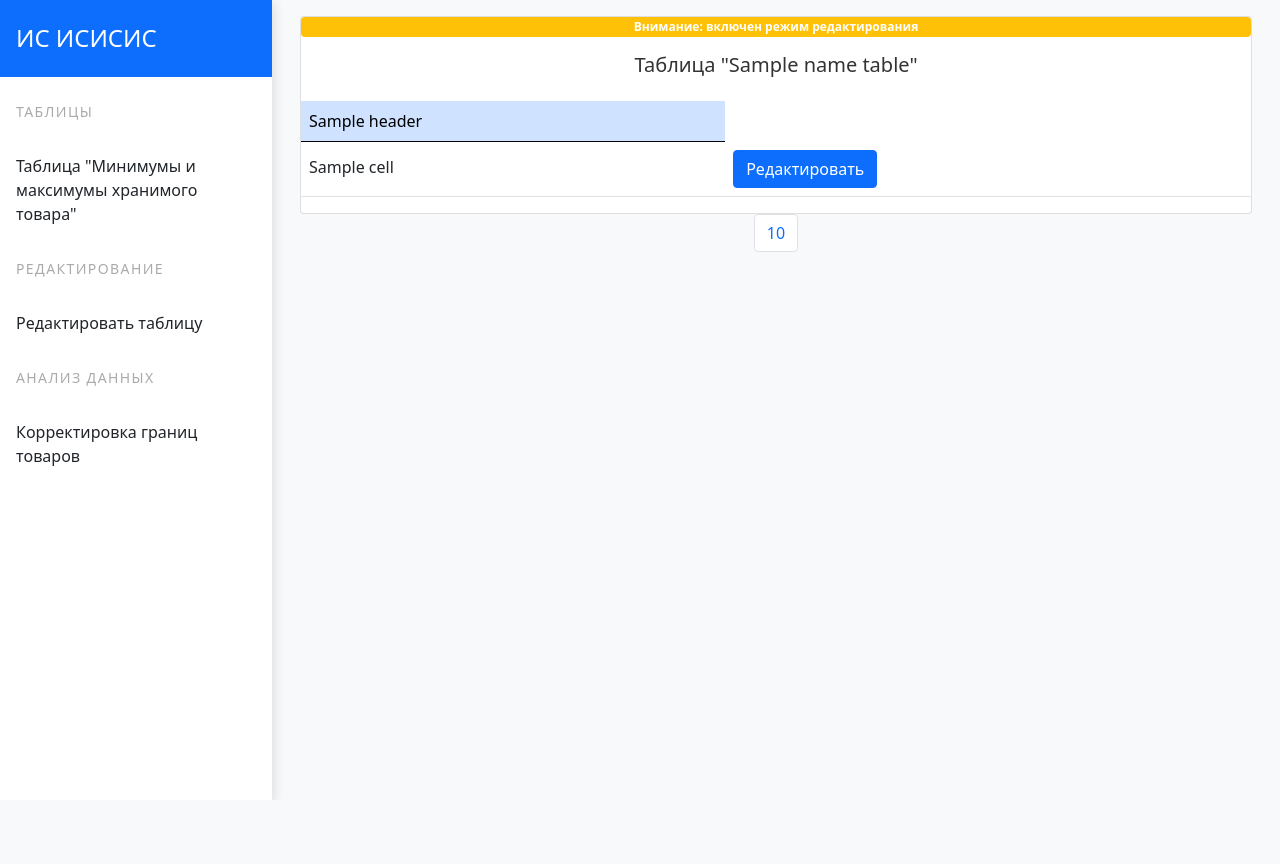
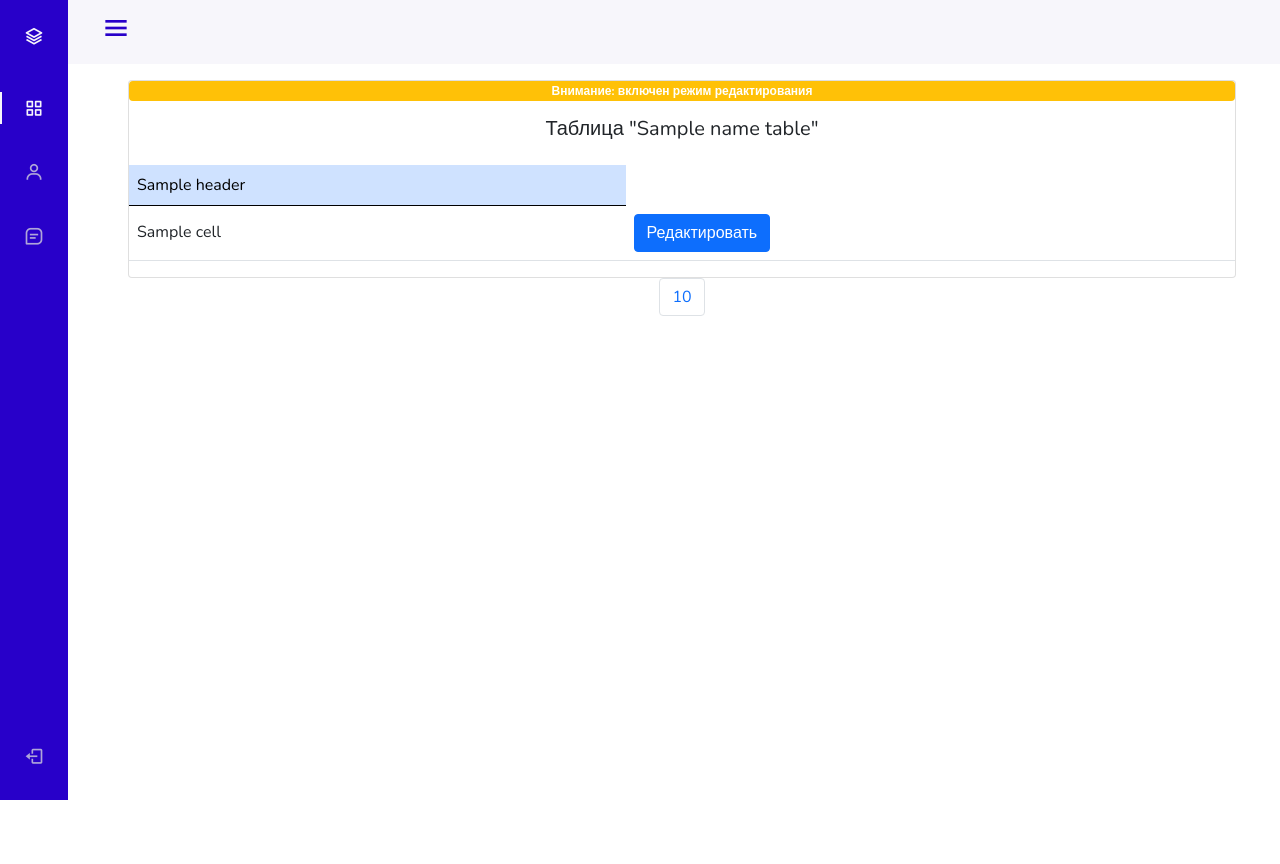
Before and after one commit to novsource/WMS-Python, a Python web app: template webapp/edit/templates/edit_table.html in a window 1280 px wide. Before the commit the page ends 800 px from the top, so only its background shows below. Run offline with Jinja, Linux system fonts and the light colour scheme; the template is opened without the code that fills it: most values are stand-ins (such as "Sample title", 1, 10 or a date in 2020); some libraries are stand-ins or nearby versions.

Commit message:
Добавлены функции в БД и редактирование кастомных таблиц

```diff
--- a/webapp/edit/templates/edit_table.html
+++ b/webapp/edit/templates/edit_table.html
@@ -42,7 +42,7 @@
                                 </td>
                             </tr>
                         </tbody>
-                        <!-- Modal Edit Employee-->
+                        <!-- Модальное окно редактирования элемента таблицы-->
                         <div id="modaledit{{row[0]}}" class="modal fade" role="dialog">
                             <div class="modal-dialog">
                             <div class="modal-content">
@@ -54,7 +54,11 @@
                                 {% for header in headers %}
                              <div class="form-group">
                               <label>{{header}}:</label>
-                              <input type="text" class="form-control" name="{{header}}" value="{{row[0]}}">
+                                 {% if headers.index(header) != None %}
+                                    <input type="text" class="form-control" name="{{header}}" value="{{row[headers.index(header)]}}">
+                                 {% else %}
+                                    <input type="text" class="form-control" name="{{header}}" value="" placeholder="Нет значения">
+                                 {% endif %}
                              </div>
                                 {% endfor %}
                              <div class="form-group">
--- a/webapp/static/css/style.css
+++ b/webapp/static/css/style.css
@@ -1,77 +1,200 @@
+@import url("https://fonts.googleapis.com/css2?family=Nunito:wght@400;600;700&display=swap");
+
+:root {
+    --header-height: 3rem;
+    --nav-width: 68px;
+    --first-color: #2800c9;
+    --first-color-light: #AFA5D9;
+    --white-color: #F7F6FB;
+    --body-font: 'Nunito', sans-serif;
+    --normal-font-size: 1rem;
+    --z-fixed: 100
+}
+
+*,
+::before,
+::after {
+    box-sizing: border-box
+}
+
 .alert-message .alert-icon {
     width: 3rem;
 }
+
 .alert-message .close{
     font-size: 1rem;
     color: #a6a6a6;
 }
+
 .alert-primary .alert-icon {
     background-color: #b8daff;
 }
 
-.vertical-nav {
-    background-color: white;
-    min-width: 17rem;
-    width: 17rem;
-    height: 100vh;
+body {
+    overflow-y: hidden;
+    position: relative;
+    margin: var(--header-height) 0 0 0;
+    padding: 0 1rem;
+    font-family: var(--body-font);
+    font-size: var(--normal-font-size);
+    transition: .5s
+}
+
+a {
+    text-decoration: none
+}
+
+.header {
+    width: 100%;
+    height: var(--header-height);
     position: fixed;
     top: 0;
     left: 0;
-    box-shadow: 3px 3px 10px rgba(0, 0, 0, 0.1);
-    transition: all 0.4s;
-  }
+    display: flex;
+    align-items: center;
+    justify-content: space-between;
+    padding: 0 1rem;
+    background-color: var(--white-color);
+    z-index: var(--z-fixed);
+    transition: .5s
+}
 
-  .page-content {
-    width: calc(100% - 17rem);
-    margin-left: 17rem;
-    transition: all 0.4s;
-  }
+.header_toggle {
+    color: var(--first-color);
+    font-size: 2rem;
+    cursor: pointer
+}
 
-  #sidebar.active {
-    margin-left: -17rem;
-  }
+.header_img {
+    width: 35px;
+    height: 35px;
+    display: flex;
+    justify-content: center;
+    border-radius: 50%;
+    overflow: hidden
+}
 
-  #content.active {
-    width: 100%;
-    margin: 0;
-  }
+.header_img img {
+    width: 40px
+}
 
-  @media (max-width: 768px) {
-    #sidebar {
-      margin-left: -17rem;
+.l-navbar {
+    position: fixed;
+    top: 0;
+    left: -30%;
+    width: var(--nav-width);
+    height: 100vh;
+    background-color: var(--first-color);
+    padding: .5rem 1rem 0 0;
+    transition: .5s;
+    z-index: var(--z-fixed)
+}
+
+.nav {
+    height: 100%;
+    display: flex;
+    flex-direction: column;
+    justify-content: space-between;
+    overflow: hidden
+}
+
+.nav_logo,
+.nav_link {
+    display: grid;
+    grid-template-columns: max-content max-content;
+    align-items: center;
+    column-gap: 1rem;
+    padding: .5rem 0 .5rem 1.5rem
+}
+
+.nav_logo {
+    margin-bottom: 2rem
+}
+
+.nav_logo-icon {
+    font-size: 1.25rem;
+    color: var(--white-color)
+}
+
+.nav_logo-name {
+    color: var(--white-color);
+    font-weight: 700
+}
+
+.nav_link {
+    position: relative;
+    color: var(--first-color-light);
+    margin-bottom: 1.5rem;
+    transition: .3s
+}
+
+.nav_link:hover {
+    color: var(--white-color)
+}
+
+.nav_icon {
+    font-size: 1.25rem
+}
+
+.show {
+    left: 0
+}
+
+.body-pd {
+    padding-left: calc(var(--nav-width) + 1rem)
+}
+
+.active {
+    color: var(--white-color)
+}
+
+.active::before {
+    content: '';
+    position: absolute;
+    left: 0;
+    width: 2px;
+    height: 32px;
+    background-color: var(--white-color)
+}
+
+.height-100 {
+    height: 100vh
+}
+
+@media screen and (min-width: 768px) {
+    body {
+        margin: calc(var(--header-height) + 1rem) 0 0 0;
+        padding-left: calc(var(--nav-width) + 2rem)
     }
-    #sidebar.active {
-      margin-left: 0;
+
+    .header {
+        height: calc(var(--header-height) + 1rem);
+        padding: 0 2rem 0 calc(var(--nav-width) + 2rem)
     }
-    #content {
-      width: 100%;
-      margin: 0;
+
+    .header_img {
+        width: 40px;
+        height: 40px
     }
-    #content.active {
-      margin-left: 17rem;
-      width: calc(100% - 17rem);
+
+    .header_img img {
+        width: 45px
     }
-  }
 
+    .l-navbar {
+        left: 0;
+        padding: 1rem 1rem 0 0
+    }
 
-  body {
-    background: #F8F9FA;
-    min-height: 100vh;
-    overflow-x: hidden;
-    color: #333333;
-  }
+    .show_menu {
+        width: calc(var(--nav-width) + 210px)
+    }
 
-  .separator {
-    margin: 3rem 0;
-    border-bottom: 1px dashed #fff;
-  }
+    .body-pd {
+        padding-left: calc(var(--nav-width) + 188px)
+    }
+}
 
-  .text-uppercase {
-    letter-spacing: 0.1em;
-  }
-
-  .text-gray {
-    color: #aaa;
-  }
-
-  /* Таблица */
+.form-group {
+    margin-top: 10px;
+}
--- a/webapp/static/js/script.js
+++ b/webapp/static/js/script.js
@@ -1,5 +1,45 @@
-$(function() {
-    $('#sidebarCollapse').on('click', function() {
-      $('#sidebar, #content').toggleClass('active');
+document.addEventListener("DOMContentLoaded", function(event) {
+
+const showNavbar = (toggleId, navId, bodyId, headerId) =>{
+    const toggle = document.getElementById(toggleId),
+    nav = document.getElementById(navId),
+    bodypd = document.getElementById(bodyId),
+    headerpd = document.getElementById(headerId)
+
+
+    if(toggle && nav && bodypd && headerpd){
+        toggle.addEventListener('click', ()=>{
+        nav.classList.toggle('show_menu')
+        toggle.classList.toggle('bx-x')
+        bodypd.classList.toggle('body-pd')
+        headerpd.classList.toggle('body-pd')
+        })
+    }
+}
+
+showNavbar('header-toggle','nav-bar','body-pd','header')
+
+const linkColor = document.querySelectorAll('.nav_link')
+
+function colorLink(){
+    if(linkColor){
+        linkColor.forEach(l=> l.classList.remove('active'))
+        this.classList.add('active')
+    }
+}
+linkColor.forEach(l=> l.addEventListener('click', colorLink))
+
+// Your code to run since DOM is loaded and ready
+});
+
+$(document).ready(function () {
+    $(".dropdown-menu-toggle").click(function () {
+        $(this).closest(".dashboard-nav-dropdown")
+            .toggleClass("show")
+            .find(".dashboard-nav-dropdown")
+            .removeClass("show");
+        $(this).parent()
+            .siblings()
+            .removeClass("show");
     });
-  });
+});
--- a/webapp/templates/_base.html
+++ b/webapp/templates/_base.html
@@ -5,73 +5,88 @@
     <meta http-equiv="X-UA-Compatible" content="IE=edge">
     <meta name="viewport" content="width=device-width, initial-scale=1.0">
     <link rel="stylesheet" href="{{ url_for('static', filename='css/reset.css')}}">
+    <link href='https://cdn.jsdelivr.net/npm/boxicons@latest/css/boxicons.min.css' rel="stylesheet">
     <link href="https://cdn.jsdelivr.net/npm/bootstrap@5.0.0-beta3/dist/css/bootstrap.min.css" rel="stylesheet" integrity="sha384-eOJMYsd53ii+scO/bJGFsiCZc+5NDVN2yr8+0RDqr0Ql0h+rP48ckxlpbzKgwra6" crossorigin="anonymous">
     <link rel="stylesheet" href="{{ url_for('static', filename='css/style.css')}}">
     <title>{{module_name}}</title>
 </head>
-<body>
+<body id="body-pd">
+    <header class="header" id="header">
+        <div class="header_toggle">
+            <i class='bx bx-menu' id="header-toggle">
+            </i>
+        </div>
+    </header>
 
     <!-- Вертикальное меню -->
-
-    <div class="vertical-nav" id="sidebar">
-        <div class="py-4 px-3 mb-4 bg-primary">
-        <div class="media d-flex align-items-center">
-            <div class="media-body">
-            <h4 class="m-0 text-white">ИС ИСИСИС</h4>
-            <p class="font-weight-light text-muted mb-0"></p>
+    <div class="l-navbar" id="nav-bar">
+        <nav class="nav">
+            <div>
+                <a href="#" class="nav_logo">
+                    <i class='bx bx-layer nav_logo-icon'></i>
+                    <span class="nav_logo-name">Модуль "ИС СКГТ"</span>
+                </a>
+                <div class="nav_list">
+                    <div class="dropdown-menu-toggle">
+                        <a href="/view/table_min_max" class="nav_link active" id="drop-menu-item">
+                            <i class='bx bx-grid-alt nav_icon'></i>
+                            <span class="nav_name">Просмотр таблиц</span>
+                        </a>
+                    </div>
+                    <a href="/edit/{{name_table}}" class="nav_link">
+                        <i class='bx bx-user nav_icon'></i>
+                        <span class="nav_name">Редактировать таблицу</span>
+                    </a>
+                    <a href="#" class="nav_link" data-bs-toggle="modal" data-bs-target="#modal-analysis">
+                        <i class='bx bx-message-square-detail nav_icon'></i>
+                        <span class="nav_name">Анализ границ товара</span>
+                    </a>
+                </div>
             </div>
-        </div>
-        </div>
-
-        <ul class="nav flex-column mb-0">
-        <p class="text-gray font-weight-bold text-uppercase px-3 small pb-4 mb-0">Таблицы</p>
-
-        <li class="nav-item">
-            <a href="/view/table_min_max" class="nav-link text-dark font-italic">
-                    <i class="fa fa-th-large mr-3 text-primary fa-fw"></i>
-                    Таблица "Минимумы и максимумы хранимого товара"
-                </a>
-        </li>
-        </ul>
-
-        <p class="text-gray font-weight-bold text-uppercase px-3 small py-4 mb-0">Редактирование</p>
-
-        <ul class="nav flex-column mb-0">
-        <li class="nav-item">
-            {% if module_name == "Система" %}
-            <a href="#" style="pointer-events: none; cursor: default;" class="nav-link text-dark font-italic">
-                    <i class="fa fa-area-chart mr-3 text-primary fa-fw"></i>
-                    Редактировать таблицу
-                </a>
-            {% else %}
-            <a href="/edit/{{table}}" class="nav-link text-dark font-italic">
-                    <i class="fa fa-area-chart mr-3 text-primary fa-fw"></i>
-                    Редактировать таблицу
-                </a>
-            {% endif%}
-        </li>
-        </ul>
-
-        <p class="text-gray font-weight-bold text-uppercase px-3 small py-4 mb-0">Анализ данных</p>
-        <ul class="nav flex-column mb-0">
-            <li class="nav-item">
-                <a href="#" class="nav-link text-dark font-italic">
-                        <i class="fa fa-area-chart mr-3 text-primary fa-fw"></i>
-                        Корректировка границ товаров
-                    </a>
-            </li>
-        </ul>
+            <a href="#" class="nav_link">
+                <i class='bx bx-log-out nav_icon'></i>
+                <span class="nav_name">Вернуться в систему
+                    учета</span>
+            </a>
+        </nav>
     </div>
 
-     <!-- /Вертикальное меню -->
+    <!-- /Вертикальное меню -->
 
-    <div class="jumbotron p-3">
+    <div class="height-100">
+        <div class="jumbotron p-3">
+
+
 
     {% block table %}
 
 
     {% endblock %}
 
+        </div>
+    </div>
+
+
+    <!-- Модальное окно выбора периода анализа -->
+    <div id="modal-analysis" class="modal fade" role="dialog">
+        <div class="modal-dialog">
+            <div class="modal-content">
+                <div class="modal-header"><h4 class="modal-title">Выберите период анализа</h4></div>
+    <div class="modal-body">
+        <form action="{{url_for('analysis_per')}}" method="POST">
+            <input type="hidden"  name="name_table" value="{{name_table}}">
+            <div class="form-group">
+                <label>Период:</label>
+                <input type="text" class="form-control" name="analysis_per" placeholder="Введите период в формате: ДД.ММ.ГГ" value="">
+            </div>
+            <div class="form-group">
+                <button class="btn btn-primary" type="submit">Начать анализ</button>
+            </div>
+            </form>
+            </div>
+            <div class="modal-footer">
+            <button type="button" class="btn btn-secondary" data-bs-dismiss="modal">Закрыть окно</button>
+            </div>
     </div>
 
     <script src="https://code.jquery.com/jquery-3.4.1.slim.min.js" integrity="sha384-J6qa4849blE2+poT4WnyKhv5vZF5SrPo0iEjwBvKU7imGFAV0wwj1yYfoRSJoZ+n" crossorigin="anonymous"></script>
```
Also changed, not shown: webapp/DBHandler.py (+32 -23 lines), webapp/analysis/analysis.py (added, +30 -0 lines), webapp/analysis/templates/analysis_date.html (added, +7 -0 lines), webapp/edit/edit.py (+14 -6 lines), webapp/main.py (+10 -1 lines), webapp/view/view.py (+7 -1 lines), webapp/WMS.db.
